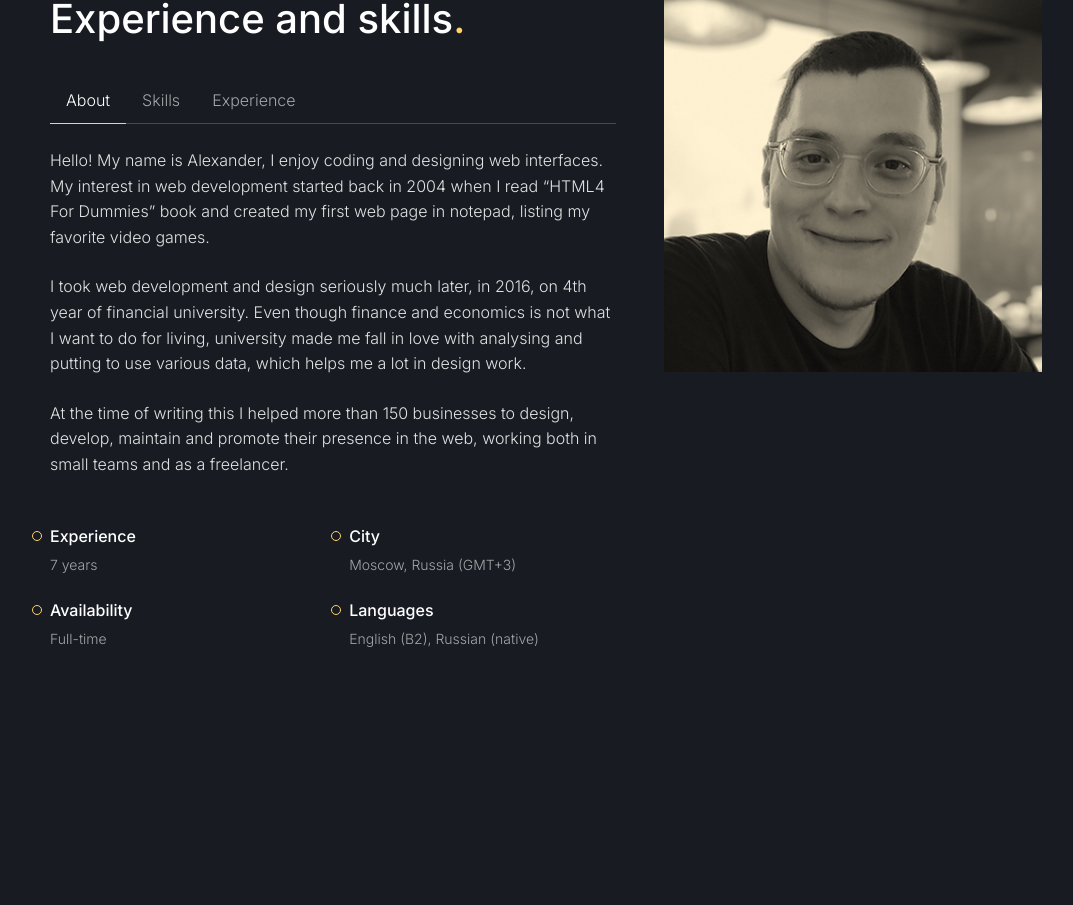
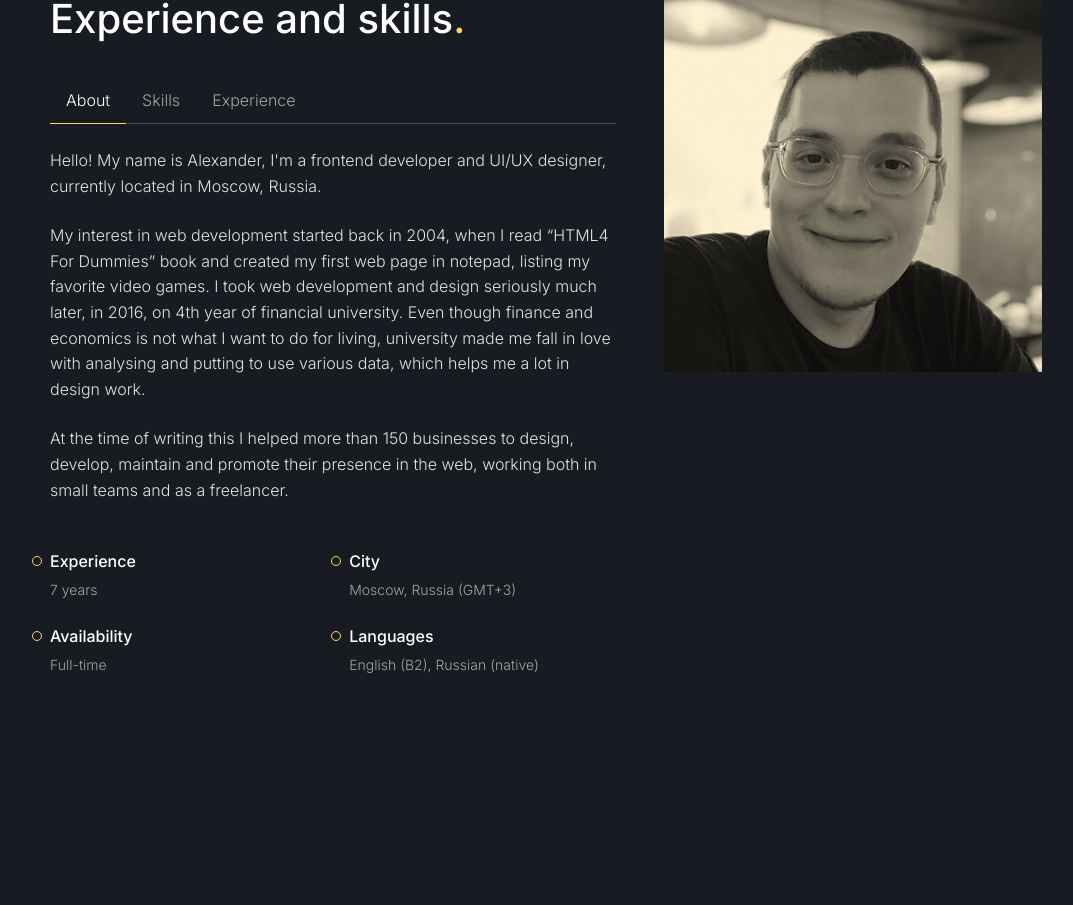
Before and after one commit to alexander-ptrv/react-spa-portfolio, a React (Create React App) app: page / in a window 1280 px wide. Shown: the part 934-1839 px from the top of the page, without its empty margins (94-1167 px from the left). Built offline with nearby package versions, Linux system fonts and the light colour scheme; no server answers.

Commit message:
404 redirect

```diff
--- a/src/App.js
+++ b/src/App.js
@@ -1,4 +1,4 @@
-import { BrowserRouter, Routes, Route } from "react-router-dom";
+import { BrowserRouter, Routes, Route, Navigate } from "react-router-dom";
 
 import Header from "./components/Header/Header";
 import HomePage from "./pages/HomePage/HomePage";
@@ -24,6 +24,7 @@ const App = () => {
                 </Route>
                 <Route path="/projects" element={<ProjectsPage />} />
                 <Route path="/projects/:slug" element={<SingleProject />} />
+                <Route path="*" element={<Navigate to="/" />} />
             </Routes>
         </BrowserRouter>
     );
--- a/src/pages/HomePage/HomeAbout/tabs/AboutTab.js
+++ b/src/pages/HomePage/HomeAbout/tabs/AboutTab.js
@@ -27,15 +27,15 @@ const AboutTab = () => {
         <>
             <div className="home-about__tab-text">
                 <p>
-                    Hello! My name is Alexander, I enjoy coding and designing web interfaces.
-                    My interest in web development started back in 2004 when I read “HTML4
-                    For Dummies” book and created my first web page in notepad, listing my favorite
-                    video games.
+                    Hello! My name is Alexander, I'm a frontend developer and UI/UX designer, currently located
+                    in Moscow, Russia.
                 </p>
                 <p>
-                    I took web development and design seriously much later, in 2016, on 4th year of financial
-                    university. Even though finance and economics is not what I want to do for
-                    living, university made me fall in love with analysing and putting to use various
+                    My interest in web development started back in 2004, when I read “HTML4
+                    For Dummies” book and created my first web page in notepad, listing my favorite
+                    video games. I took web development and design seriously much later, in 2016, on 4th
+                    year of financial university. Even though finance and economics is not what I want to
+                    do for living, university made me fall in love with analysing and putting to use various
                     data, which helps me a lot in design work.
                 </p>
                 <p>
```
